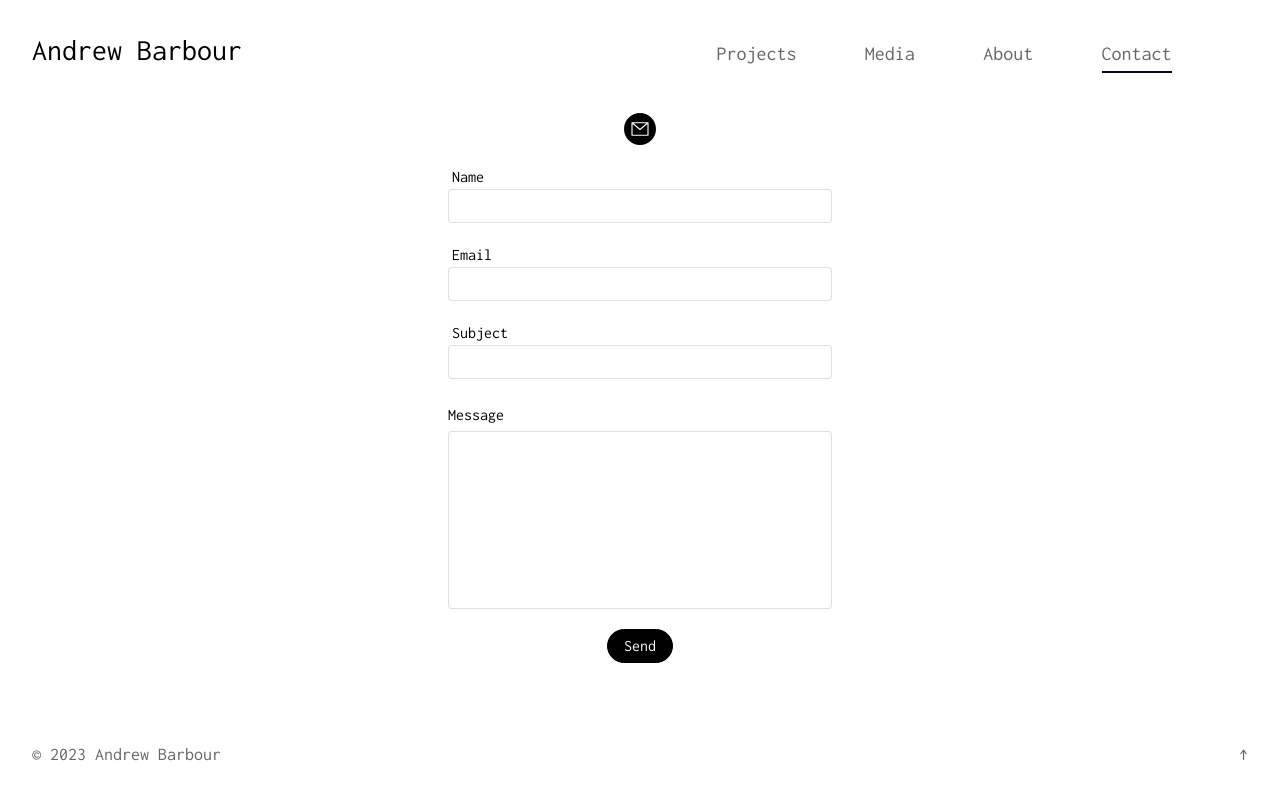
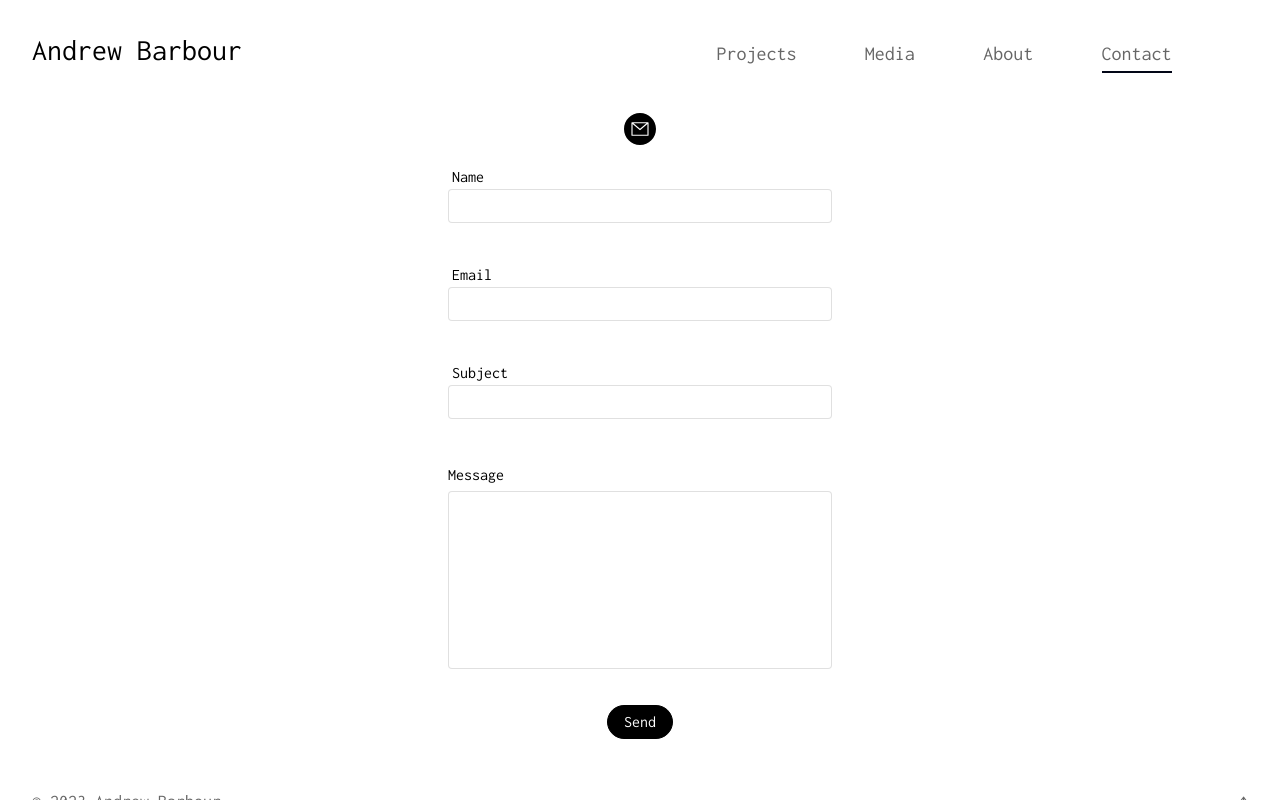
Before and after one commit to andrewjbarbour/missoncontrol, a Next.js app: page /contact in a window 1280 px wide. Built offline with nearby package versions, Linux system fonts and the light colour scheme.

Commit message:
update contact form styling

```diff
--- a/app/contact/contact-field.tsx
+++ b/app/contact/contact-field.tsx
@@ -43,7 +43,7 @@ export default function ContactField(props: ContactFieldProps) {
             }
           />
           {msgLength > 0 ? (
-            <small className="text-sm">
+            <small className="text-sm -mb-5">
               {1000 - msgLength} characters left
             </small>
           ) : null}
--- a/app/contact/page.tsx
+++ b/app/contact/page.tsx
@@ -14,6 +14,7 @@ export default function Contact() {
     <div className="flex flex-col items-center w-screen">
       <ContactIcon />
       <form
+        className="flex flex-col items-center"
         name="contact"
         method="POST"
         data-netlify="true"
@@ -26,14 +27,14 @@ export default function Contact() {
             <ContactField label={capitalize(name)} key={name} type={type} />
           );
         })}
+        <button
+          className="border-black border bg-black rounded-full py-1 px-4 my-4 text-white"
+          name="send-msg"
+          type="submit"
+        >
+          Send
+        </button>
       </form>
-      <button
-        className="border-black border bg-black rounded-full py-1 px-4 text-white"
-        name="send-msg"
-        type="submit"
-      >
-        Send
-      </button>
     </div>
   );
 }
```
